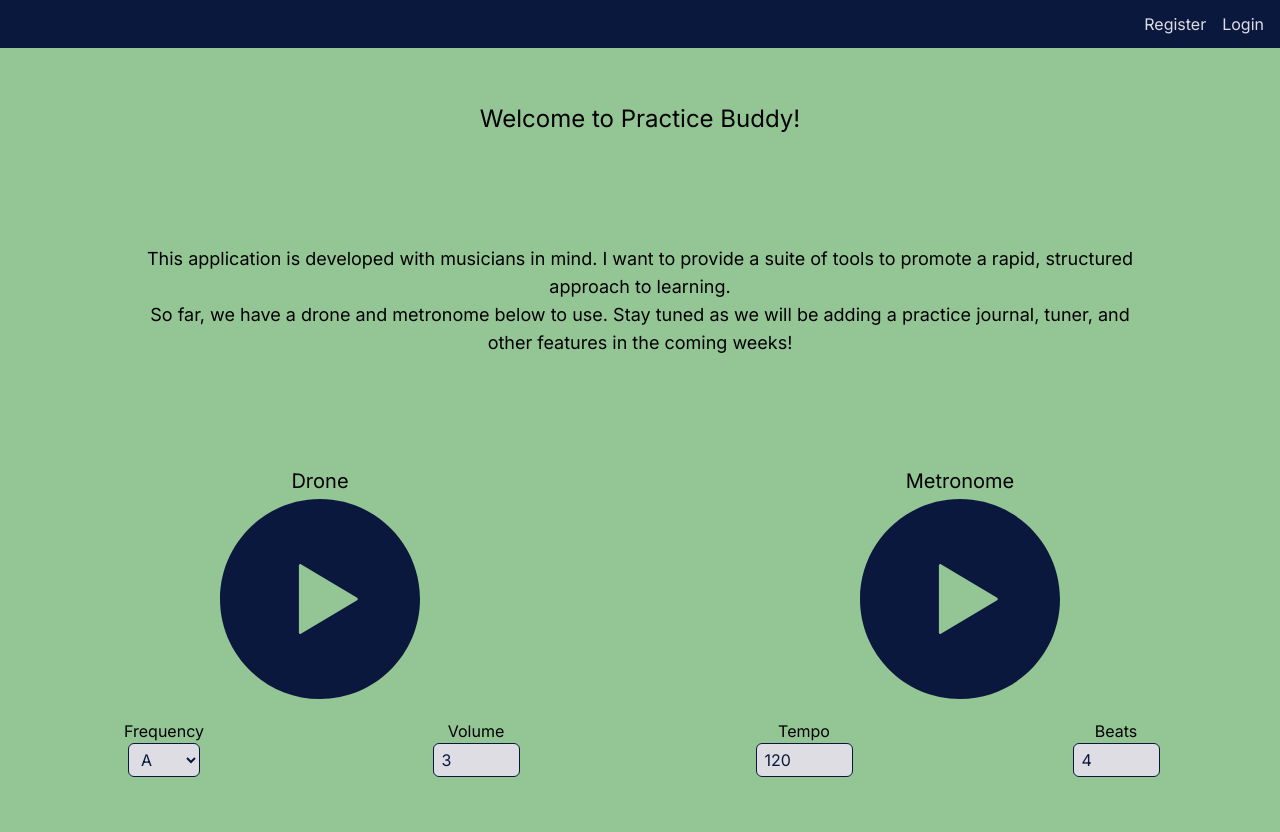
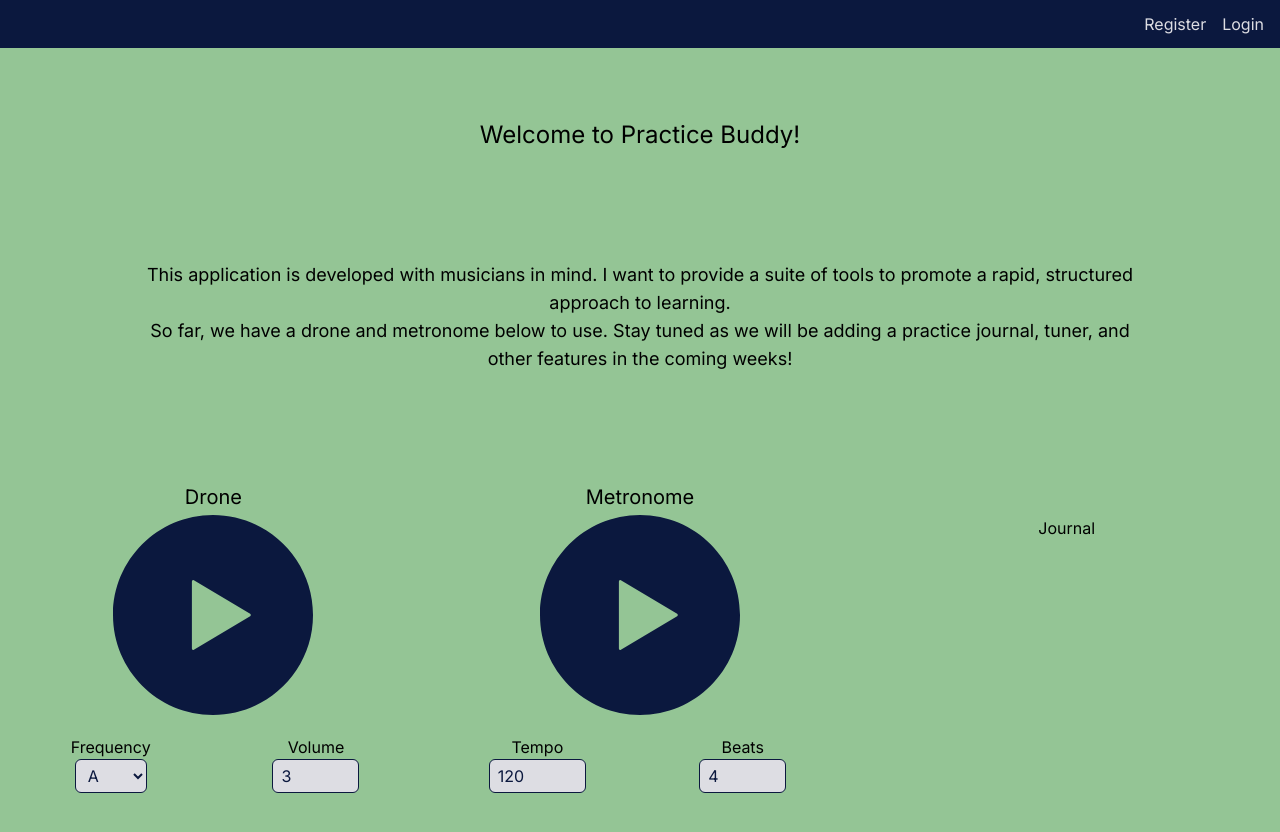
Before and after one commit to LAsoul88/practice_buddy, a Next.js app: page / in a window 1280 px wide. Shown: the top 832 px of the page. Built offline with nearby package versions, Linux system fonts and the light colour scheme.

Commit message:
fixing spacing issues with nav bar

```diff
--- a/src/app/layout.tsx
+++ b/src/app/layout.tsx
@@ -20,7 +20,9 @@ export default function RootLayout({
 		<html lang="en" className="bg-celadon text-oxford-blue w-full h-full overscroll-none">
 			<body className={bodyClass}>
         <Header />
-        {children}
+				<div className="mt-4">
+        	{children}
+				</div>
       </body>
 		</html>
 	)
--- a/src/app/page.tsx
+++ b/src/app/page.tsx
@@ -16,9 +16,9 @@ export default function Home() {
           <h2>Metronome</h2>
           <MetronomeTool />
         </section>
-        {/* <section className="flex flex-col items-center w-full min-w-[350px] min-h-[260px]" role="region" aria-label="Journal Link">
+        <section className="flex flex-col items-center w-full min-w-[350px] min-h-[260px]" role="region" aria-label="Journal Link">
           <Link href={'/journal/66a04214f379ab6c7ea7246f'}>Journal</Link>
-        </section> */}
+        </section>
       </div>
     </main>
   )
```
